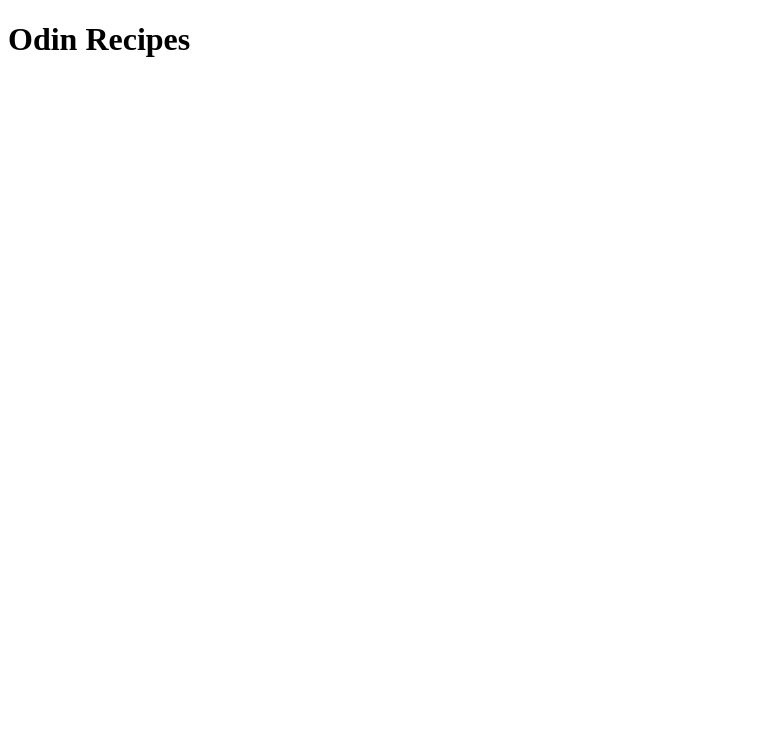
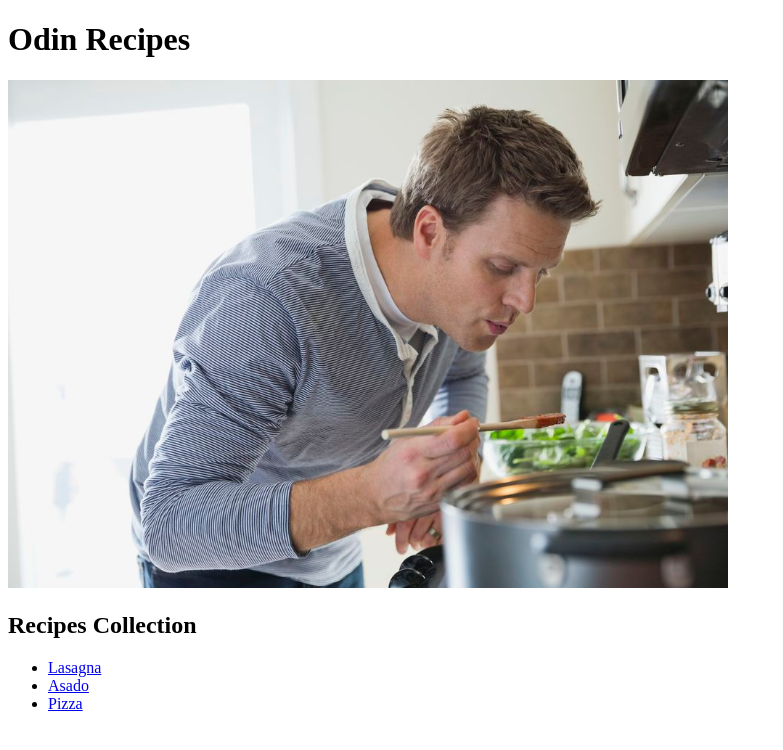
Before and after one commit to Shavo977/odin-recipes, a plain HTML site: page index.html in a window 1280 px wide. Shown: the whole page, without its empty margins (0-783 px from the left). Drawn offline with Linux system fonts and the light colour scheme.

Commit message:
Update all page adding relative and absolut links add image index.html

```diff
--- a/index.html
+++ b/index.html
@@ -6,5 +6,12 @@
     </head>
     <body>
         <h1>Odin Recipes</h1>
+        <img src="./images/frontpage.jpg" width="720">
+        <h2>Recipes Collection</h2>
+        <ul>
+            <li><a href="./recipes/lasagna.html">Lasagna</a></li>
+            <li><a href="./recipes/asado.html">Asado</a></li>
+            <li><a href="./recipes/pizza.html">Pizza</a></li>
+        </ul>
     </body>
 </html>
```
Also changed, not shown: recipes/asado.html (+1 -1 lines), recipes/lasagna.html (+3 -0 lines), recipes/pizza.html (+4 -1 lines).
